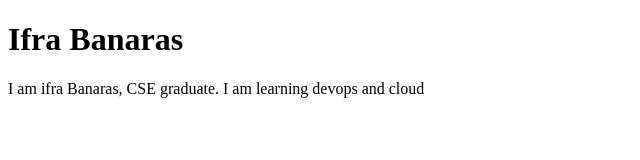
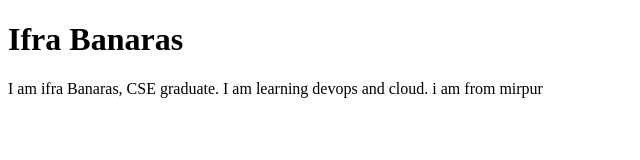
Before and after one commit to ifrabanaras/GIT-S-workflow, a plain HTML site: page index.html in a window 1280 px wide. Shown: the whole page, without its empty margins (0-640 px from the left). Drawn offline with Linux system fonts and the light colour scheme.

Commit message:
finalized

```diff
--- /dev/null
+++ b/app.js
@@ -0,0 +1 @@
+console.log("javascript")
--- a/index.html
+++ b/index.html
@@ -7,6 +7,6 @@
 </head>
 <body>
     <h1>Ifra Banaras</h1>
-    <p>I am ifra Banaras, CSE graduate. I am learning devops and cloud</p>
+    <p>I am ifra Banaras, CSE graduate. I am learning devops and cloud. i am from mirpur</p>
 </body>
 </html>
```
